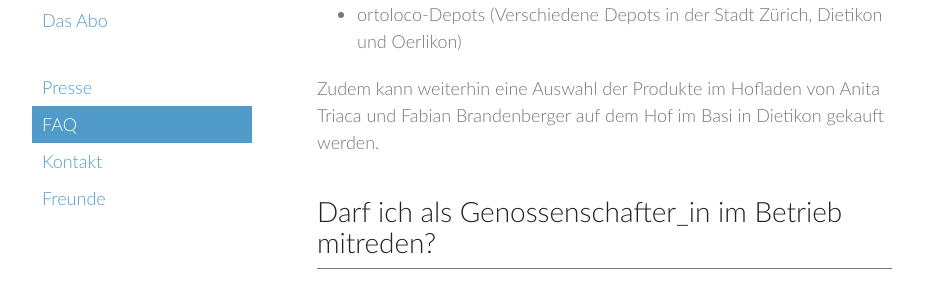
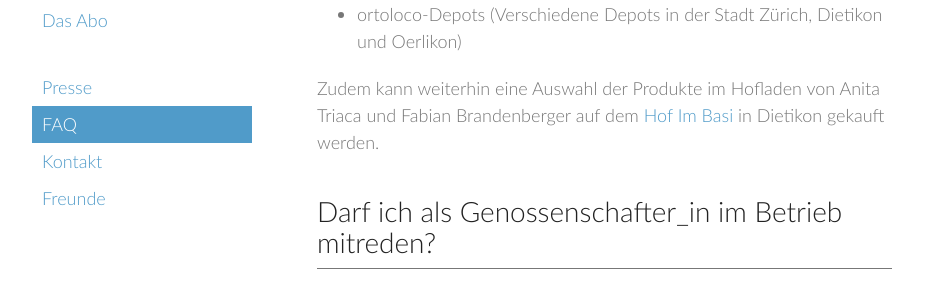
Before and after one commit to vryser/basimilch.github.io, a Jekyll site: the page built from pages/06-faq.md, in a window 1280 px wide and 900 px high, scrolled down 4009 px. Shown: the part 183-477 px from the top of the window, without its empty margins (178-1109 px from the left). Built offline with Jekyll 4.4.1, drawn with Linux system fonts in a browser that asks for light colours; part of the change alters nothing that is shown.

```diff
--- a/pages/06-faq.md
+++ b/pages/06-faq.md
@@ -140,8 +140,7 @@ Wohnen gekoppelt. Diese Depos sind im Gespräch:
 - ortoloco-Depots (Verschiedene Depots in der Stadt Zürich, Dietikon und Oerlikon)
 
 Zudem kann weiterhin eine Auswahl der Produkte im Hofladen von Anita
-Triaca und Fabian Brandenberger auf dem Hof im Basi in Dietikon
-gekauft werden.
+Triaca und Fabian Brandenberger auf dem [Hof Im Basi](/freunde/#hofkserei-im-basi) in Dietikon gekauft werden.
 
 
 # Darf ich als Genossenschafter_in im Betrieb mitreden?
```
